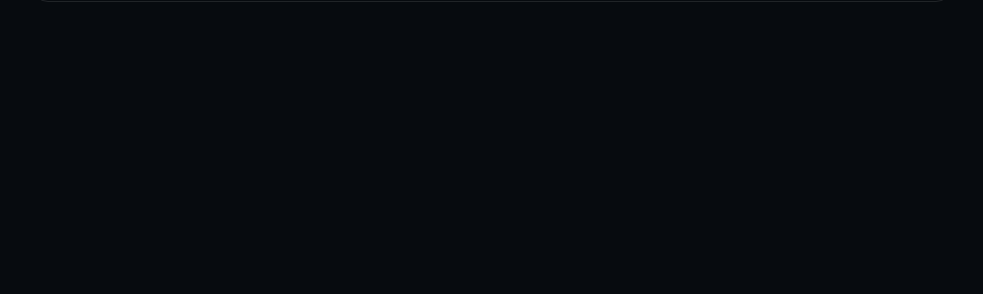
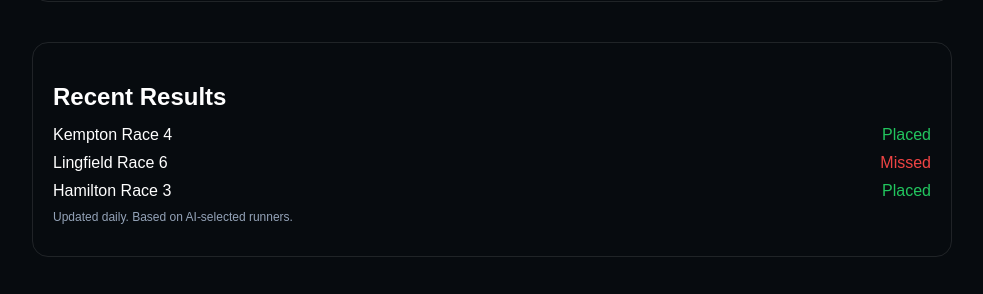
Before and after one commit to Bpmini2/placedash-website, a Next.js app: page /dashboard in a window 1280 px wide. Shown: the part 740-1034 px from the top of the page, without its empty margins (148-1131 px from the left). Before the commit the page ends 800 px from the top, so only its background shows below. Built offline with nearby package versions, Linux system fonts and the light colour scheme; no server answers.

Commit message:
Update page.tsx

```diff
--- a/app/dashboard/page.tsx
+++ b/app/dashboard/page.tsx
@@ -180,6 +180,37 @@
           *Past performance is not a guarantee of future results.
         </p>
       </div>
+      <div style={{
+  marginTop: "40px",
+  padding: "20px",
+  border: "1px solid rgba(255,255,255,0.1)",
+  borderRadius: "16px"
+}}>
+  <h2 style={{ marginBottom: "15px" }}>Recent Results</h2>
+
+  <div style={{ display: "grid", gap: "10px" }}>
+
+    <div style={{ display: "flex", justifyContent: "space-between" }}>
+      <span>Kempton Race 4</span>
+      <span style={{ color: "#22c55e" }}>Placed</span>
+    </div>
+
+    <div style={{ display: "flex", justifyContent: "space-between" }}>
+      <span>Lingfield Race 6</span>
+      <span style={{ color: "#ef4444" }}>Missed</span>
+    </div>
+
+    <div style={{ display: "flex", justifyContent: "space-between" }}>
+      <span>Hamilton Race 3</span>
+      <span style={{ color: "#22c55e" }}>Placed</span>
+    </div>
+
+  </div>
+
+  <p style={{ color: "#94a3b8", marginTop: "10px", fontSize: "12px" }}>
+    Updated daily. Based on AI-selected runners.
+  </p>
+</div>
     </main>
   );
 }
```
